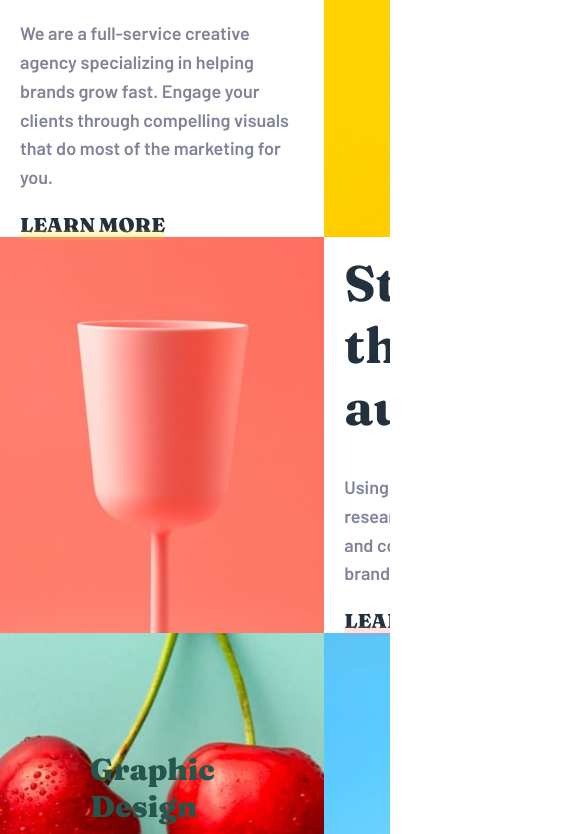
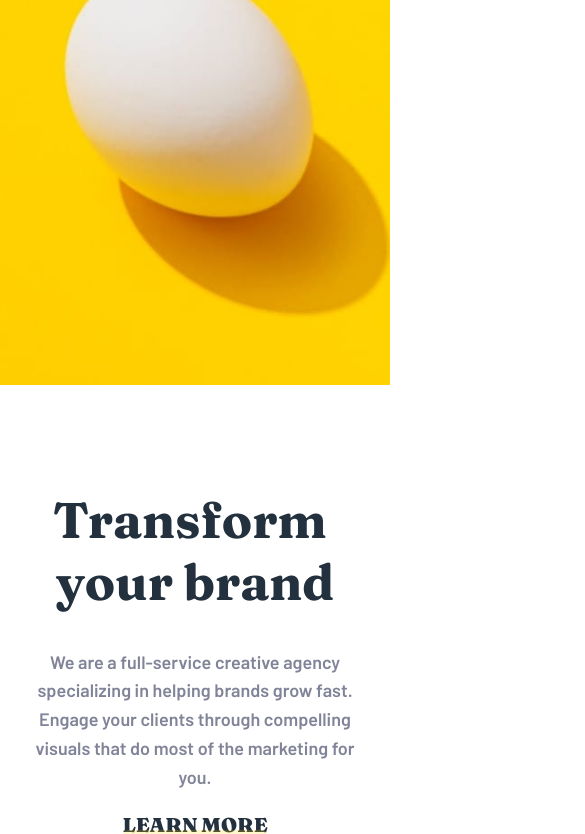
Before and after one commit to gideon-del/FEM-sunnyside-project, a plain HTML site: page index.html in a window 390 px wide. Shown: the part 830-1664 px from the top of the page, 585 px wide, since content can reach past the window. Drawn offline with Linux system fonts and the light colour scheme.

Commit message:
Almost done

```diff
--- a/index.html
+++ b/index.html
@@ -31,7 +31,12 @@
         <div class="logo">
           <img src="./images/logo.svg" alt="Sunnyside" class="logo__img" />
         </div>
+
         <nav class="nav">
+          <input type="checkbox" name="lable" id="nav" style="display: none" />
+          <label for="nav">
+            <img src="./images/icon-hamburger.svg" alt="" />
+          </label>
           <ul class="nav__items">
             <li class="nav__list"><a href="#" class="nav__link">About</a></li>
             <li class="nav__list">
@@ -67,7 +72,7 @@
           </div>
         </div>
 
-        <div class="img-box">
+        <div class="img-box transfer">
           <img
             src="./images/desktop/image-transform.jpg"
             alt="Transformed image"
--- a/scss/abstracts/_mixins.scss
+++ b/scss/abstracts/_mixins.scss
@@ -6,7 +6,7 @@
 }
 @mixin respond($breakpoint) {
   @if ($breakpoint == phone) {
-    @media screen and (max-width: 375px) {
+    @media screen and (max-width: 600px) {
       @content;
     }
   }
--- a/scss/base/_base.scss
+++ b/scss/base/_base.scss
@@ -27,3 +27,6 @@ button {
 ul {
   list-style-type: none;
 }
+li {
+  display: inline-block;
+}
--- a/scss/base/_typography.scss
+++ b/scss/base/_typography.scss
@@ -5,6 +5,9 @@
   font-family: "Barlow", serif;
   // font-weight: $f-600;
   color: $c-white;
+  @include respond(phone) {
+    color: $c-vd-grayish-blue;
+  }
 }
 .header-primary {
   color: $c-white;
@@ -12,9 +15,19 @@
   margin-bottom: 6rem;
   font-family: "Fraunces", serif;
   font-weight: $f-900;
-  font-size: clamp(6rem, 2rem, 4rem);
+  font-size: 6rem;
   letter-spacing: 1rem;
   white-space: nowrap;
+  text-align: center;
+  @include respond(tab-port) {
+    font-size: 4rem;
+    letter-spacing: 0.7rem;
+  }
+  @include respond(phone) {
+    font-size: 4rem;
+    letter-spacing: 0.4rem;
+    white-space: break-spaces;
+  }
 }
 .header-secondary {
   font-family: "Fraunces", serif;
@@ -100,3 +113,8 @@ h4 {
     margin-right: 4rem;
   }
 }
+@include respond(phone) {
+  .text-box__container {
+    text-align: center;
+  }
+}
--- a/scss/layouts/_flex.scss
+++ b/scss/layouts/_flex.scss
@@ -1,7 +1,11 @@
+@use "../abstracts" as *;
 .flex {
   display: flex;
   justify-content: center;
   margin-top: 2rem;
+  @include respond(phone) {
+    flex-direction: column;
+  }
   .item {
     display: flex;
     justify-content: center;
@@ -22,6 +26,7 @@
 }
 .client-header {
   margin-bottom: 6rem;
+  white-space: nowrap;
 }
 .gallery {
   display: flex;
@@ -36,4 +41,11 @@
       height: 100%;
     }
   }
+  @include respond(phone) {
+    display: grid;
+    grid-template-columns: repeat(2, 1fr);
+    .img {
+      width: 100%;
+    }
+  }
 }
--- a/scss/layouts/_grid.scss
+++ b/scss/layouts/_grid.scss
@@ -3,6 +3,13 @@
   display: grid;
   grid-template-columns: 1fr 1fr;
   overflow: hidden;
+  @include respond(phone) {
+    grid-template-columns: 100%;
+    grid-template-rows: repeat(6, 1fr);
+    .transfer {
+      grid-row: 1/2;
+    }
+  }
   .text-box {
     padding-inline: 9rem;
     display: flex;
--- a/scss/layouts/_header.scss
+++ b/scss/layouts/_header.scss
@@ -12,6 +12,12 @@
         display: flex;
         gap: 2rem;
         align-items: center;
+        @include respond(phone) {
+          flex-direction: column;
+          padding: 1rem 2rem;
+          background-color: $c-white;
+          color: $c-vd-grayish-blue;
+        }
       }
       &__list {
         &:last-child {
@@ -21,6 +27,14 @@
           .nav__link {
             color: $c-vd-desaturated-blue;
           }
+        }
+      }
+      @include respond(phone) {
+        display: flex;
+        flex-direction: column;
+        label {
+          align-self: flex-end;
+          margin-bottom:1rem;
         }
       }
     }
--- a/scss/pages/_home.scss
+++ b/scss/pages/_home.scss
@@ -12,6 +12,12 @@
 }
 .testimonial-section {
   padding: 15rem 12rem;
+  @include respond(tab-port) {
+    padding: 6rem 2rem;
+  }
+  @include respond(phone) {
+    padding: 4rem 11rem;
+  }
 }
 .footer {
   padding: 5rem 4rem;
```
Also changed, not shown: style/style.css, 1 other file.
